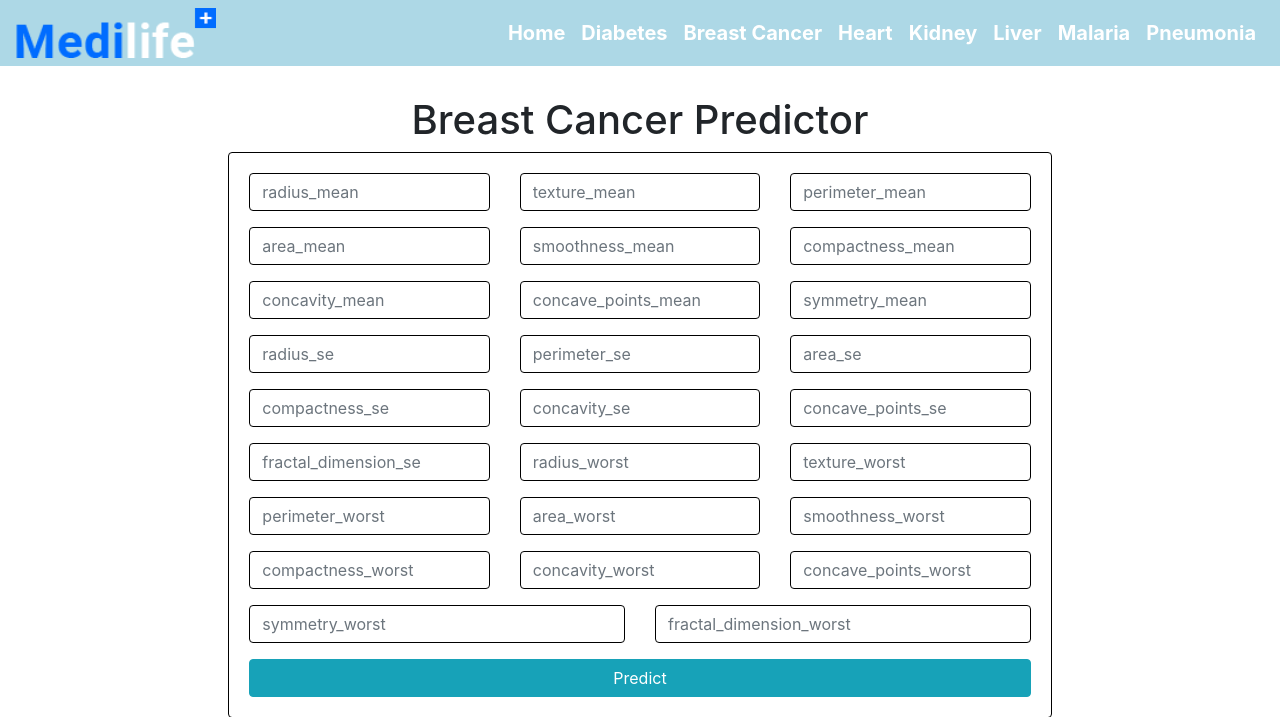
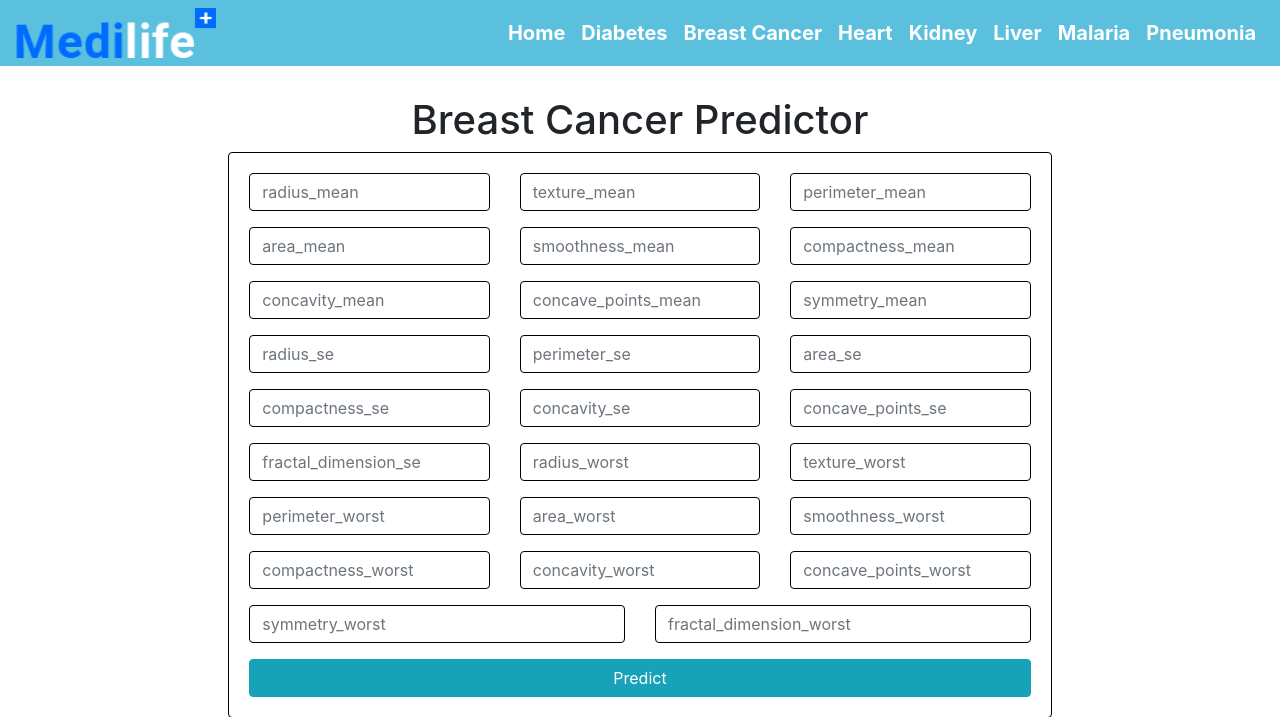
Before and after one commit to abdul-wahab619/Med-Lab, a Flask app: page /cancer in a window 1280 px wide. Shown: the top 717 px of the page. Run offline with Flask 2, Linux system fonts and the light colour scheme; some libraries are stand-ins or nearby versions.

```diff
--- a/templates/main.html
+++ b/templates/main.html
@@ -82,7 +82,7 @@
   <body>
     <nav
       class="navbar navbar-expand-lg navbar-dark fixed-top bg-dark"
-      style="background-color: lightblue !important"
+      style="background-color: #5bc0de !important"
     >
       <a href="{{ url_for('home') }}"
         ><img
@@ -141,7 +141,7 @@
     <br />
     <br />
     <main>
-      <div class="container-fluid" style="margin-bottom: 20px; width: 100%;">
+      <div class="container-fluid" style="margin-bottom: 20px; width: 100%">
         {% block content %} {% endblock %}
       </div>
     </main>
```
Also changed, not shown: WepApp Interface/CNN-Prediction-Interface.png (added), WepApp Interface/Heart-Prediction.png (added), WepApp Interface/Main.png (added).
